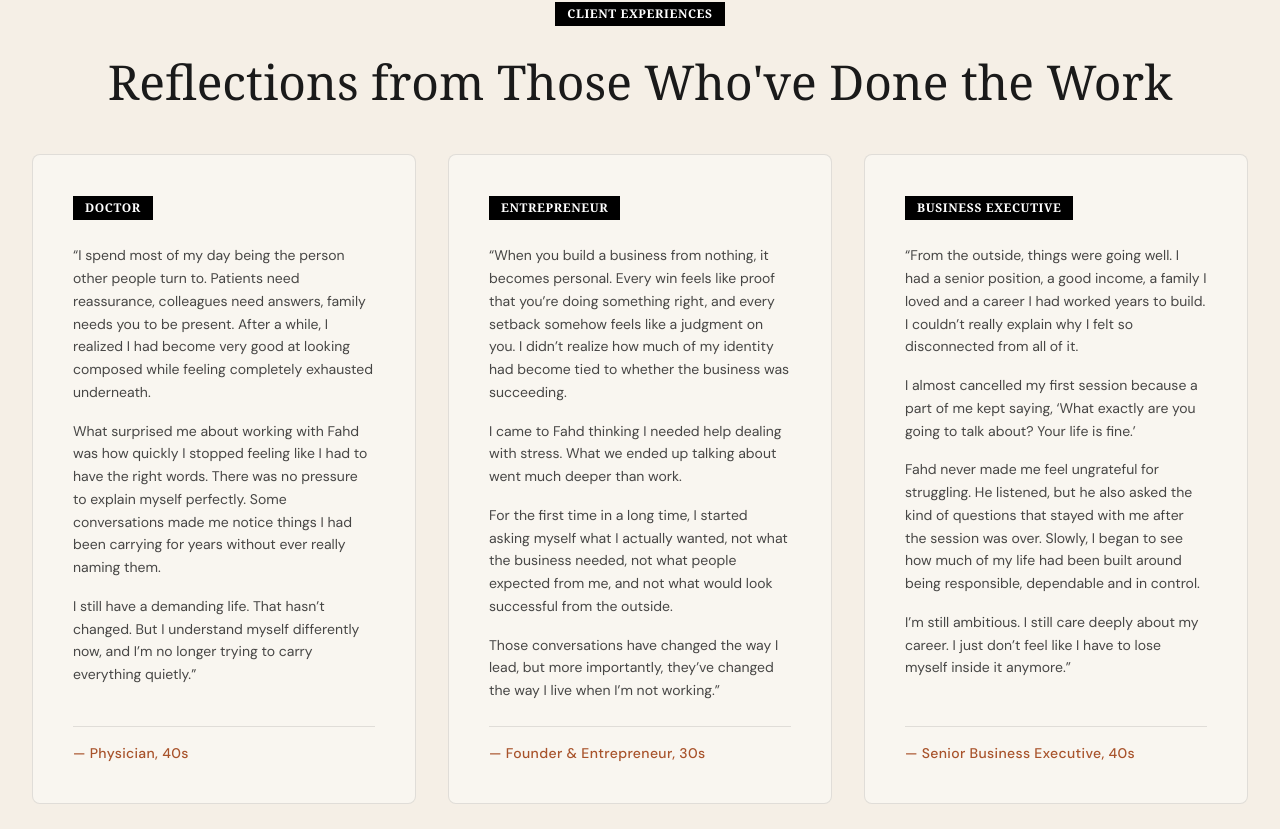
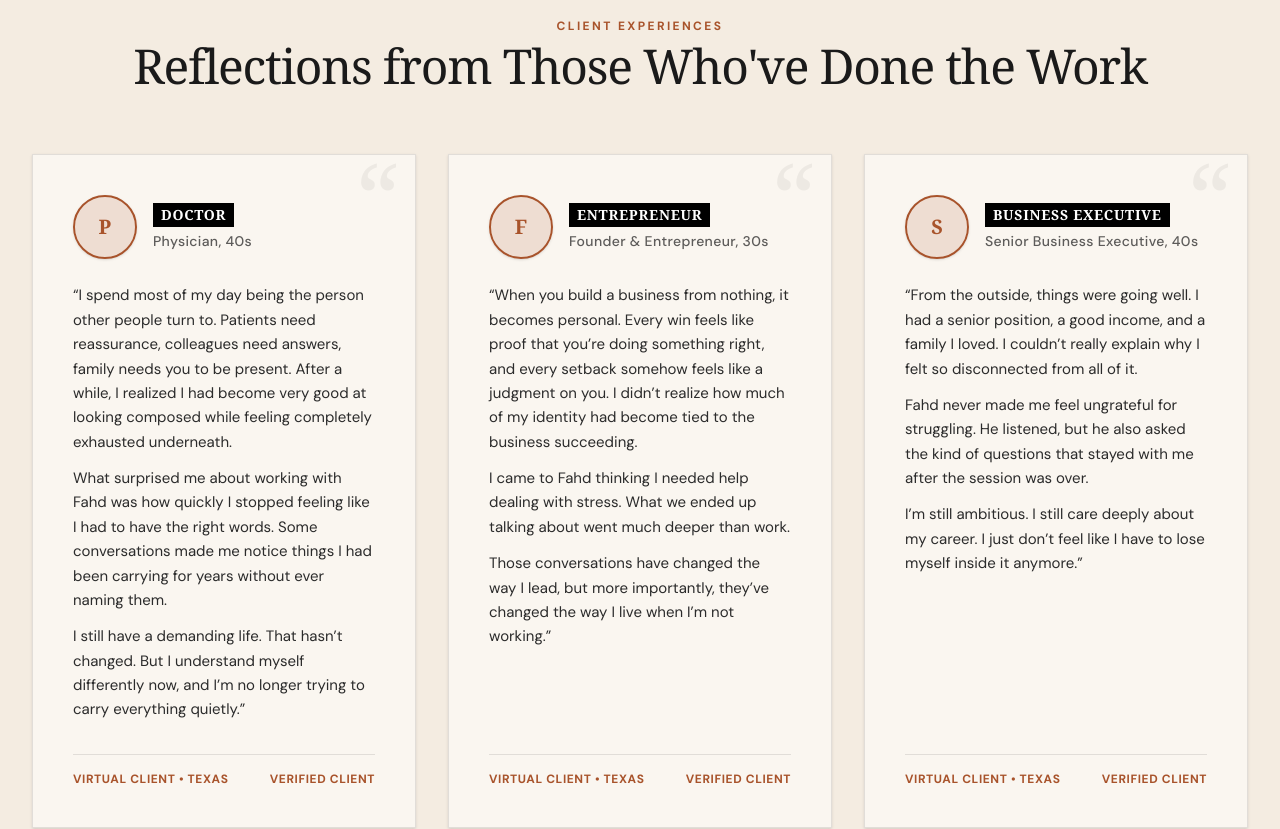
Before and after one commit to TalhaQureshi324/My_Kahani_Project, a Next.js app: page / in a window 1280 px wide. Shown: the part 5924-6753 px from the top of the page. Built offline with nearby package versions, Linux system fonts and the light colour scheme.

Commit message:
Testimonials: editorial redesign — avatars (person.jpg w/ monogram fallback), decorative quote mark, parchment section, verified-client footers

```diff
--- a/components/sections/Testimonials.tsx
+++ b/components/sections/Testimonials.tsx
@@ -1,88 +1,138 @@
+import fs from "node:fs";
+import path from "node:path";
+import Image from "next/image";
+
 /**
- * Section — Client Testimonials: editorial review cards directly after
- * "Why Work With Me". Warm cream cards on the site palette, fitted
- * black role badges matching the services headings, serif editorial
- * heading. Static server component — no client JS.
+ * Phase — Client Testimonials, editorial redesign: author avatars,
+ * decorative serif quotation mark, warm parchment section, fitted black
+ * role badges and a "Verified Client" footer per card.
+ *
+ * Avatar: points to /New images/person.jpg by default. Until that file
+ * is added to the folder, a terracotta monogram circle renders instead
+ * (checked at build time) — so the live site never shows a broken image.
  */
 
-type Testimonial = {
-  role: string;
-  paragraphs: string[];
-  attribution: string;
-};
+const AVATAR_SRC = "/New images/person.jpg";
 
-const testimonials: Testimonial[] = [
+function avatarAvailable(): boolean {
+  try {
+    return fs.existsSync(
+      path.join(process.cwd(), "public", "New images", "person.jpg"),
+    );
+  } catch {
+    return false;
+  }
+}
+
+const testimonials = [
   {
-    role: "Doctor",
-    attribution: "— Physician, 40s",
+    role: "DOCTOR",
+    author: "Physician, 40s",
+    sub: "Virtual Client • Texas",
+    avatar: AVATAR_SRC,
     paragraphs: [
       "“I spend most of my day being the person other people turn to. Patients need reassurance, colleagues need answers, family needs you to be present. After a while, I realized I had become very good at looking composed while feeling completely exhausted underneath.",
-      "What surprised me about working with Fahd was how quickly I stopped feeling like I had to have the right words. There was no pressure to explain myself perfectly. Some conversations made me notice things I had been carrying for years without ever really naming them.",
+      "What surprised me about working with Fahd was how quickly I stopped feeling like I had to have the right words. Some conversations made me notice things I had been carrying for years without ever naming them.",
       "I still have a demanding life. That hasn’t changed. But I understand myself differently now, and I’m no longer trying to carry everything quietly.”",
     ],
   },
   {
-    role: "Entrepreneur",
-    attribution: "— Founder & Entrepreneur, 30s",
+    role: "ENTREPRENEUR",
+    author: "Founder & Entrepreneur, 30s",
+    sub: "Virtual Client • Texas",
+    avatar: AVATAR_SRC,
     paragraphs: [
-      "“When you build a business from nothing, it becomes personal. Every win feels like proof that you’re doing something right, and every setback somehow feels like a judgment on you. I didn’t realize how much of my identity had become tied to whether the business was succeeding.",
+      "“When you build a business from nothing, it becomes personal. Every win feels like proof that you’re doing something right, and every setback somehow feels like a judgment on you. I didn’t realize how much of my identity had become tied to the business succeeding.",
       "I came to Fahd thinking I needed help dealing with stress. What we ended up talking about went much deeper than work.",
-      "For the first time in a long time, I started asking myself what I actually wanted, not what the business needed, not what people expected from me, and not what would look successful from the outside.",
       "Those conversations have changed the way I lead, but more importantly, they’ve changed the way I live when I’m not working.”",
     ],
   },
   {
-    role: "Business Executive",
-    attribution: "— Senior Business Executive, 40s",
+    role: "BUSINESS EXECUTIVE",
+    author: "Senior Business Executive, 40s",
+    sub: "Virtual Client • Texas",
+    avatar: AVATAR_SRC,
     paragraphs: [
-      "“From the outside, things were going well. I had a senior position, a good income, a family I loved and a career I had worked years to build. I couldn’t really explain why I felt so disconnected from all of it.",
-      "I almost cancelled my first session because a part of me kept saying, ‘What exactly are you going to talk about? Your life is fine.’",
-      "Fahd never made me feel ungrateful for struggling. He listened, but he also asked the kind of questions that stayed with me after the session was over. Slowly, I began to see how much of my life had been built around being responsible, dependable and in control.",
+      "“From the outside, things were going well. I had a senior position, a good income, and a family I loved. I couldn’t really explain why I felt so disconnected from all of it.",
+      "Fahd never made me feel ungrateful for struggling. He listened, but he also asked the kind of questions that stayed with me after the session was over.",
       "I’m still ambitious. I still care deeply about my career. I just don’t feel like I have to lose myself inside it anymore.”",
     ],
   },
 ];
 
-function TestimonialCard({ t }: { t: Testimonial }) {
+export default function Testimonials() {
+  const hasAvatar = avatarAvailable();
+
   return (
-    <article className="flex h-full flex-col justify-between rounded-lg border border-black/10 bg-[#F9F6F0] p-8 md:p-10">
-      <div>
-        <span className="inline-block bg-black px-3 py-1 font-serif text-xs font-bold uppercase tracking-wider text-white">
-          {t.role}
-        </span>
-        <div className="mt-6 space-y-4">
-          {t.paragraphs.map((p) => (
-            <p
-              key={p.slice(0, 24)}
-              className="text-sm leading-relaxed text-[#1A1A1A]/80"
-            >
-              {p}
-            </p>
-          ))}
-        </div>
-      </div>
-      <p className="mt-6 border-t border-black/10 pt-4 font-sans text-sm font-medium tracking-wide text-[#A8532B]">
-        {t.attribution}
-      </p>
-    </article>
-  );
-}
-
-export default function Testimonials() {
-  return (
-    <section id="testimonials" className="scroll-mt-24 bg-[#F5EFE6] py-20 md:py-24">
-      <div className="mx-auto max-w-7xl px-4 md:px-8">
-        <p className="flex justify-center">
-          <span className="inline-block bg-black px-3 py-1 font-serif text-xs font-bold uppercase tracking-wider text-white">
+    <section id="testimonials" className="bg-[#F4ECE1] py-20 md:py-28">
+      <div className="mx-auto max-w-7xl px-4 sm:px-6 lg:px-8">
+        <div className="mb-16 text-center">
+          <span className="mb-2 block text-xs font-bold uppercase tracking-[0.2em] text-[#A8532B]">
             Client Experiences
           </span>
-        </p>
-        <h2 className="mt-8 mb-12 text-center font-serif text-3xl text-[#1A1A1A] md:text-5xl">
-          Reflections from Those Who&apos;ve Done the Work
-        </h2>
+          <h2 className="font-serif text-3xl tracking-tight text-[#1A1A1A] md:text-5xl">
+            Reflections from Those Who&apos;ve Done the Work
+          </h2>
+        </div>
+
         <div className="grid grid-cols-1 items-stretch gap-8 lg:grid-cols-3">
-          {testimonials.map((t) => (
-            <TestimonialCard key={t.role} t={t} />
+          {testimonials.map((item) => (
+            <div
+              key={item.role}
+              className="relative flex flex-col justify-between overflow-hidden border border-black/10 bg-[#FAF6F0] p-8 shadow-sm md:p-10"
+            >
+              <div
+                aria-hidden="true"
+                className="pointer-events-none absolute -top-2 right-4 select-none font-serif text-8xl text-black/5"
+              >
+                “
+              </div>
+
+              <div>
+                {/* Author Info & Avatar */}
+                <div className="mb-6 flex items-center gap-4">
+                  <div className="relative h-14 w-14 shrink-0 overflow-hidden rounded-full border-2 border-[#A8532B] shadow-sm md:h-16 md:w-16">
+                    {hasAvatar ? (
+                      <Image
+                        alt={`Portrait representing ${item.author}`}
+                        className="object-cover"
+                        fill
+                        sizes="64px"
+                        src={item.avatar}
+                      />
+                    ) : (
+                      <span
+                        aria-hidden="true"
+                        className="flex h-full w-full items-center justify-center bg-[#A8532B]/15 font-serif text-xl font-bold text-[#A8532B]"
+                      >
+                        {item.author.charAt(0)}
+                      </span>
+                    )}
+                  </div>
+                  <div>
+                    <span className="inline-block bg-black px-2 py-0.5 font-serif text-xs font-bold uppercase tracking-wider text-white md:text-sm">
+                      {item.role}
+                    </span>
+                    <p className="mt-1 text-xs font-medium tracking-wide text-[#1A1A1A]/70 md:text-sm">
+                      {item.author}
+                    </p>
+                  </div>
+                </div>
+
+                {/* Quote Paragraphs */}
+                <div className="space-y-3 text-sm leading-relaxed text-[#2B2B2B] md:text-[15px]">
+                  {item.paragraphs.map((p, pIdx) => (
+                    <p key={pIdx}>{p}</p>
+                  ))}
+                </div>
+              </div>
+
+              {/* Card Footer */}
+              <div className="mt-8 flex items-center justify-between border-t border-black/10 pt-4 text-xs font-semibold uppercase tracking-wider text-[#A8532B]">
+                <span>{item.sub}</span>
+                <span>Verified Client</span>
+              </div>
+            </div>
           ))}
         </div>
       </div>
```
